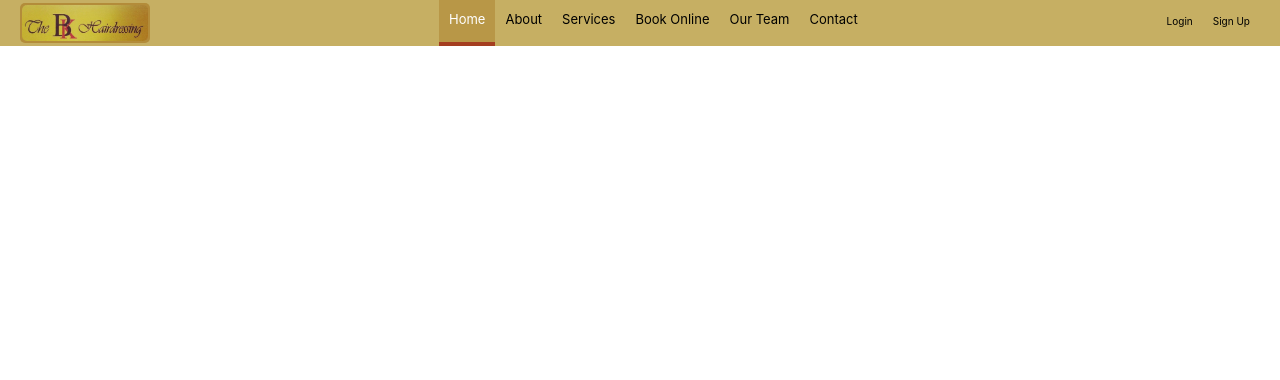
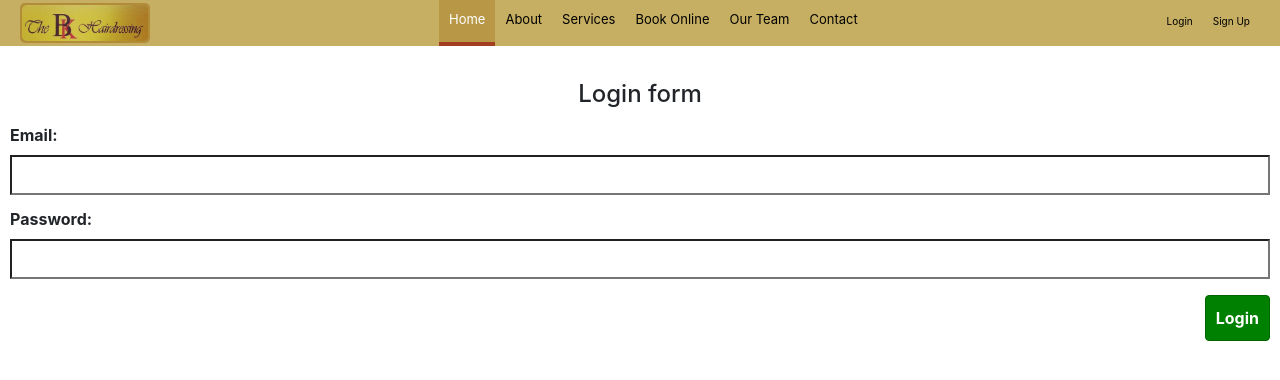
Before and after one commit to feniks87/hairdressing, a React app: page / in a window 1280 px wide. Shown: the top 380 px of the page. Built offline with nearby package versions, Linux system fonts and the light colour scheme.

Commit message:
Created Login page

```diff
--- a/src/App.js
+++ b/src/App.js
@@ -1,5 +1,6 @@
 import React, { Component } from 'react';
 import Toolbar from './components/Navigation/Toolbar/Toolbar';
+import Login from './components/Login/Login'
 
 
 class App extends Component {
@@ -7,6 +8,7 @@ class App extends Component {
     return (
       <div>
         <Toolbar/>
+        <Login/>
       </div>
     );
   }
--- /dev/null
+++ b/src/components/Login/Login.css
@@ -0,0 +1,4 @@
+.Name {
+    padding-top: 80px;
+    text-align: center;
+}
--- /dev/null
+++ b/src/components/Login/Login.js
@@ -0,0 +1,27 @@
+import React, { Component } from 'react';
+import Input from '../../components/UI/Input/Input';
+import classes from './Login.css';
+import Button from '../../components/UI/Button/Button';
+
+class Login extends Component{
+    state = {
+        email: '',
+        password: ''
+    }
+
+    render () {
+        return (
+            <div>
+                <h4 className={classes.Name}>Login form</h4>
+                <form>
+                    <Input  label="Email:"/>
+                    <Input label="Password:"/>
+                    <Button buttonType="Success">Login</Button>
+                </form>
+            </div>
+        )
+    }
+
+}
+
+export default Login;
--- /dev/null
+++ b/src/components/UI/Button/Button.css
@@ -0,0 +1,27 @@
+.Button {
+    background-color: green;
+    border: 1px solid darkgreen;
+    color: white;
+    outline: none;
+    cursor: pointer;
+    font: inherit;
+    padding: 10px;
+    margin: 10px;
+    font-weight: bold;
+    border-radius: 4px;
+    float: right;
+
+}
+
+.Button:first-of-type {
+    margin-left: 10px;
+    padding-left: 10px;
+}
+
+.Success {
+    color: white;
+}
+
+.Danger {
+    color: #944317;
+}
--- /dev/null
+++ b/src/components/UI/Button/Button.js
@@ -0,0 +1,10 @@
+import React from 'react';
+import classes from './Button.css';
+
+const button = (props) => (
+    <button
+        className={[classes.Button, classes[props.buttonType]].join(' ')}
+        onClick={props.clicked}>{props.children}</button>
+);
+
+export default button;
--- /dev/null
+++ b/src/components/UI/Input/Input.css
@@ -0,0 +1,15 @@
+.Input {
+    outline: none;
+    background-color: white;
+    font: inherit;
+    padding: 6px 10px;
+    display: block;
+    width: 100%;
+    box-sizing: border-box;
+}
+
+.Label {
+    font-weight: bold;
+    display: block;
+    margin-bottom: 8px;
+}
--- /dev/null
+++ b/src/components/UI/Input/Input.js
@@ -0,0 +1,13 @@
+import React from 'react';
+import classes from './Input.css';
+
+const input = ( props ) =>
+    <div className={classes.Input}>
+        <label className={classes.Label}>{props.label}</label>
+        <input
+            className={classes.Input}
+            value={props.value}
+            onChange={props.changed} />
+    </div>;
+
+export default input;
```
